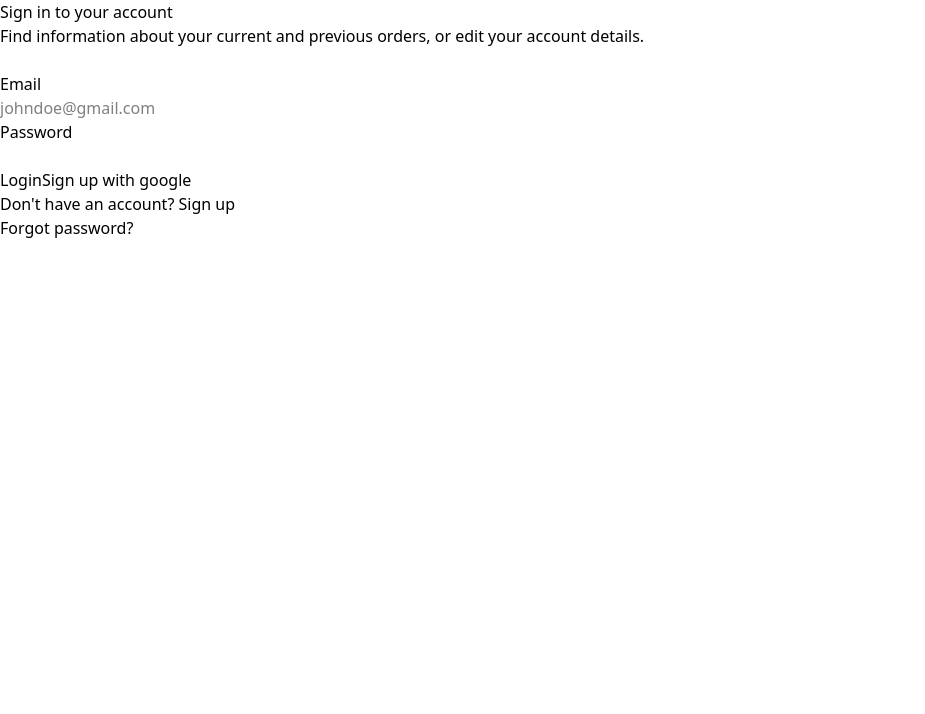
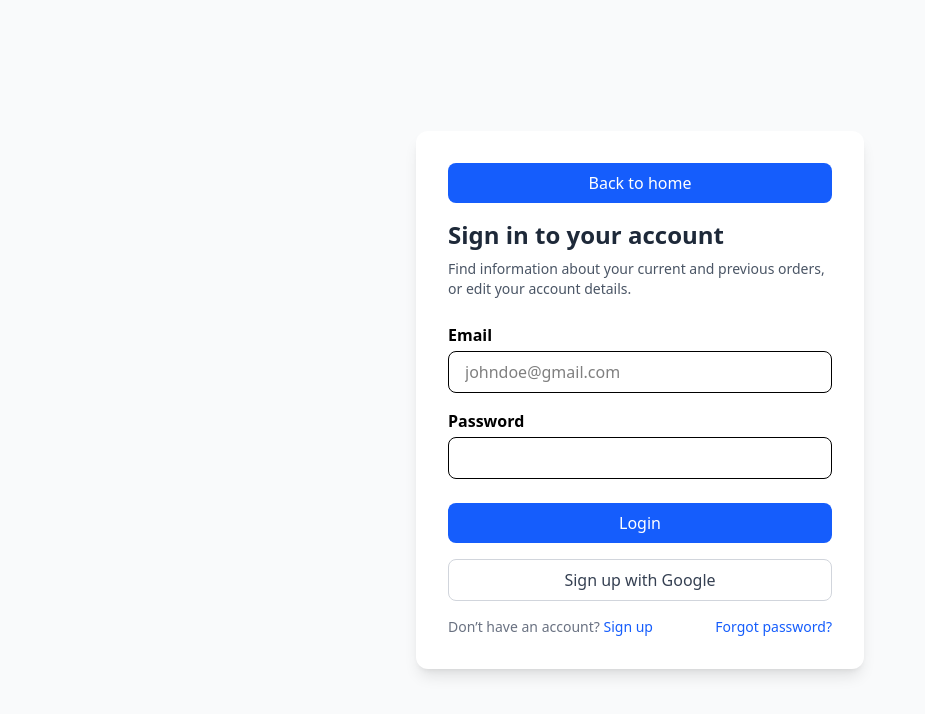
Before and after one commit to hanifbaaba/Furniro, a Next.js app: page /Pages/ContactPage in a window 1280 px wide. Shown: the top 714 px of the page, without its empty margins (0-925 px from the left). Built offline with nearby package versions, Linux system fonts and the light colour scheme.

Commit message:
fixed contact and cart navigation and styled both components

```diff
--- a/src/app/Components/Navbar/page.jsx
+++ b/src/app/Components/Navbar/page.jsx
@@ -9,13 +9,17 @@ export default function Navbar() {
       <h1 className="text-xl font-bold text-gray-800">Furniro Store</h1>
       <ul className="flex space-x-6 text-gray-700 font-medium">
         <li>
-          <Link href="/ContactPage" className="hover:text-blue-600 transition">
-            <FontAwesomeIcon icon={faPhone} title="Phone" /> Contact
+          <Link href="/Pages/ContactPage">
+            <span className="hover:text-blue-600 transition block">
+              <FontAwesomeIcon icon={faPhone} className="w-6 h-6" />
+            </span>
           </Link>
         </li>
         <li>
-          <Link href="/CartPage" className="hover:text-blue-600 transition">
-            <FontAwesomeIcon icon={faShoppingCart} title="Cart" /> Cart
+          <Link href="/Pages/CartPage">
+            <span className="hover:text-blue-600 transition block">
+              <FontAwesomeIcon icon={faShoppingCart} className="w-6 h-6" />
+            </span>
           </Link>
         </li>
       </ul>
--- a/src/app/Pages/CartPage/page.jsx
+++ b/src/app/Pages/CartPage/page.jsx
@@ -1,10 +1,22 @@
-// import Link from "next/link";
+import Link from "next/link";
 export default function CartPage() {
   return (
-    <div>
-      <h1>Cart</h1>
-      <p>Review your items before checkout</p>
-      <button>Checkout</button>
+    <div className="min-h-screen bg-gray-50 px-6 py-12 flex flex-col items-center justify-start">
+      <h1 className="text-3xl font-bold text-gray-800 mb-2">Cart</h1>
+      <p className="text-gray-600 mb-8">Review your items before checkout</p>
+
+      <div className="w-full max-w-3xl bg-white border border-gray-200 rounded-xl shadow-sm p-6 mb-6 text-center">
+        <p className="text-gray-500">Your cart is currently empty.</p>
+      </div>
+
+      <button className="bg-blue-600 text-white px-6 py-3 rounded-lg font-semibold hover:bg-blue-700 transition">
+        Proceed to Checkout
+      </button>
+      <Link href="/">
+        <button className="bg-green-600 text-white px-6 py-3 rounded-lg font-semibold hover:bg-black-700 transition">
+          Back to home
+        </button>
+      </Link>
     </div>
   );
 }
--- a/src/app/Pages/ContactPage/page.jsx
+++ b/src/app/Pages/ContactPage/page.jsx
@@ -1,23 +1,64 @@
-// import Link from "next/link";
+import Link from "next/link";
 export default function ContactPage() {
   return (
-    <div>
-      <h1>Sign in to your account</h1>
-      <p>
-        Find information about your current and previous orders, or edit your
-        account details.
-      </p>
-      <br />
-      <h3>Email</h3>
-      <input type="email" placeholder="johndoe@gmail.com" />
-      <br />
-      <h3>Password</h3>
-      <input type="password" />
-      <br />
-      <button>Login</button>
-      <button>Sign up with google</button>
-      <p>Don't have an account? Sign up</p>
-      <p>Forgot password?</p>
+    <div className="min-h-screen bg-gray-50 flex items-center justify-center px-6">
+      <div className="bg-white p-8 rounded-xl shadow-lg w-full max-w-md">
+        <Link href="/">
+          <button className="w-full bg-blue-600 text-white py-2 rounded-lg hover:bg-blue-700 transition mb-4">
+            Back to home
+          </button>
+        </Link>
+        <h1 className="text-2xl font-bold text-gray-800 mb-2">
+          Sign in to your account
+        </h1>
+        <p className="text-gray-600 text-sm mb-6">
+          Find information about your current and previous orders, or edit your
+          account details.
+        </p>
+
+        <div className="mb-4">
+          <label htmlFor="email" className="block font-semibold mb-1">
+            Email
+          </label>
+          <input
+            type="email"
+            id="email"
+            placeholder="johndoe@gmail.com"
+            className="w-full px-4 py-2 border rounded-lg focus:outline-none focus:ring-2 focus:ring-blue-400"
+          />
+        </div>
+
+        <div className="mb-6">
+          <label htmlFor="password" className="block font-semibold mb-1">
+            Password
+          </label>
+          <input
+            type="password"
+            id="password"
+            className="w-full px-4 py-2 border rounded-lg focus:outline-none focus:ring-2 focus:ring-blue-400"
+          />
+        </div>
+
+        <button className="w-full bg-blue-600 text-white py-2 rounded-lg hover:bg-blue-700 transition mb-4">
+          Login
+        </button>
+
+        <button className="w-full bg-white text-gray-700 border border-gray-300 py-2 rounded-lg hover:bg-gray-100 transition mb-4">
+          Sign up with Google
+        </button>
+
+        <div className="flex justify-between text-sm text-gray-500">
+          <p>
+            Don’t have an account?{" "}
+            <span className="text-blue-600 cursor-pointer hover:underline">
+              Sign up
+            </span>
+          </p>
+          <p className="text-blue-600 cursor-pointer hover:underline">
+            Forgot password?
+          </p>
+        </div>
+      </div>
     </div>
   );
 }
```
